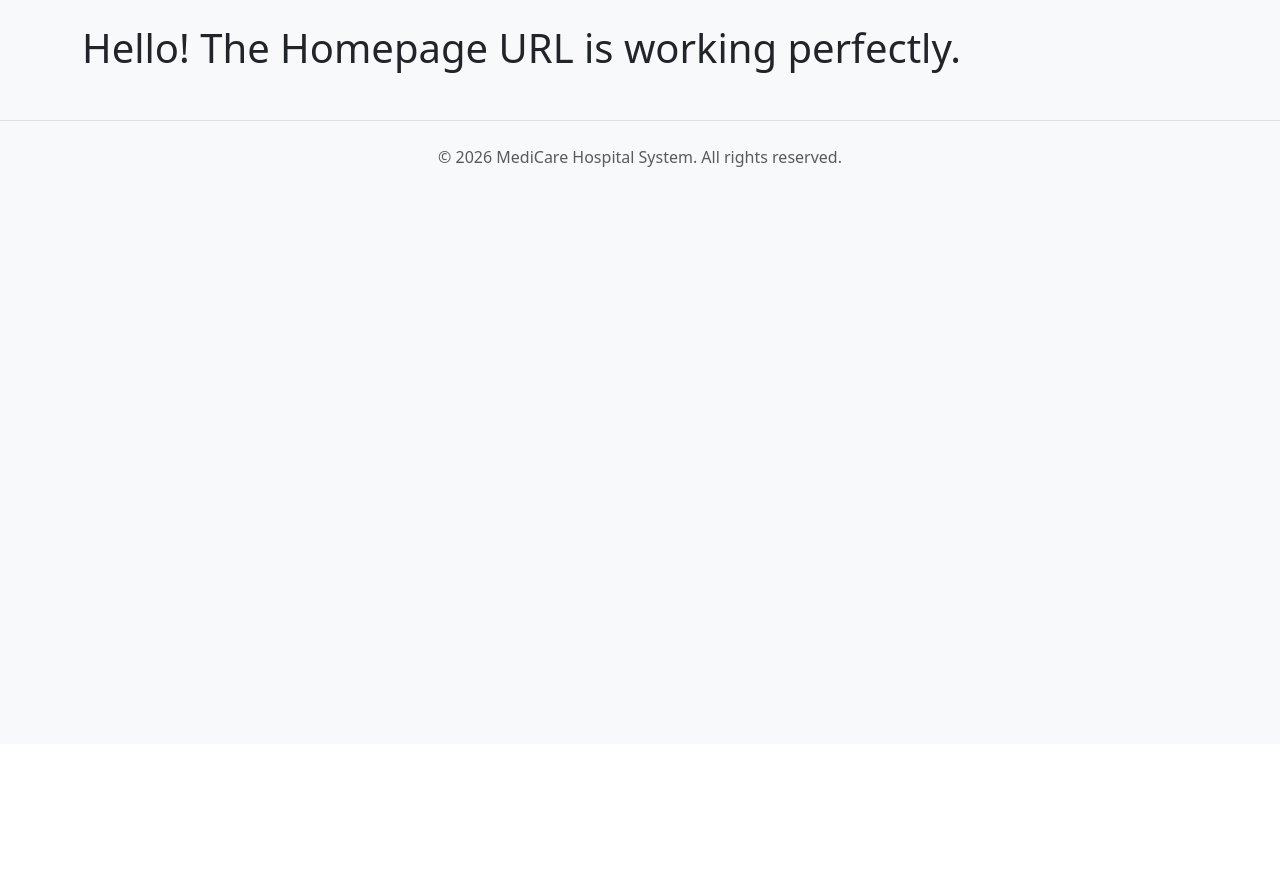
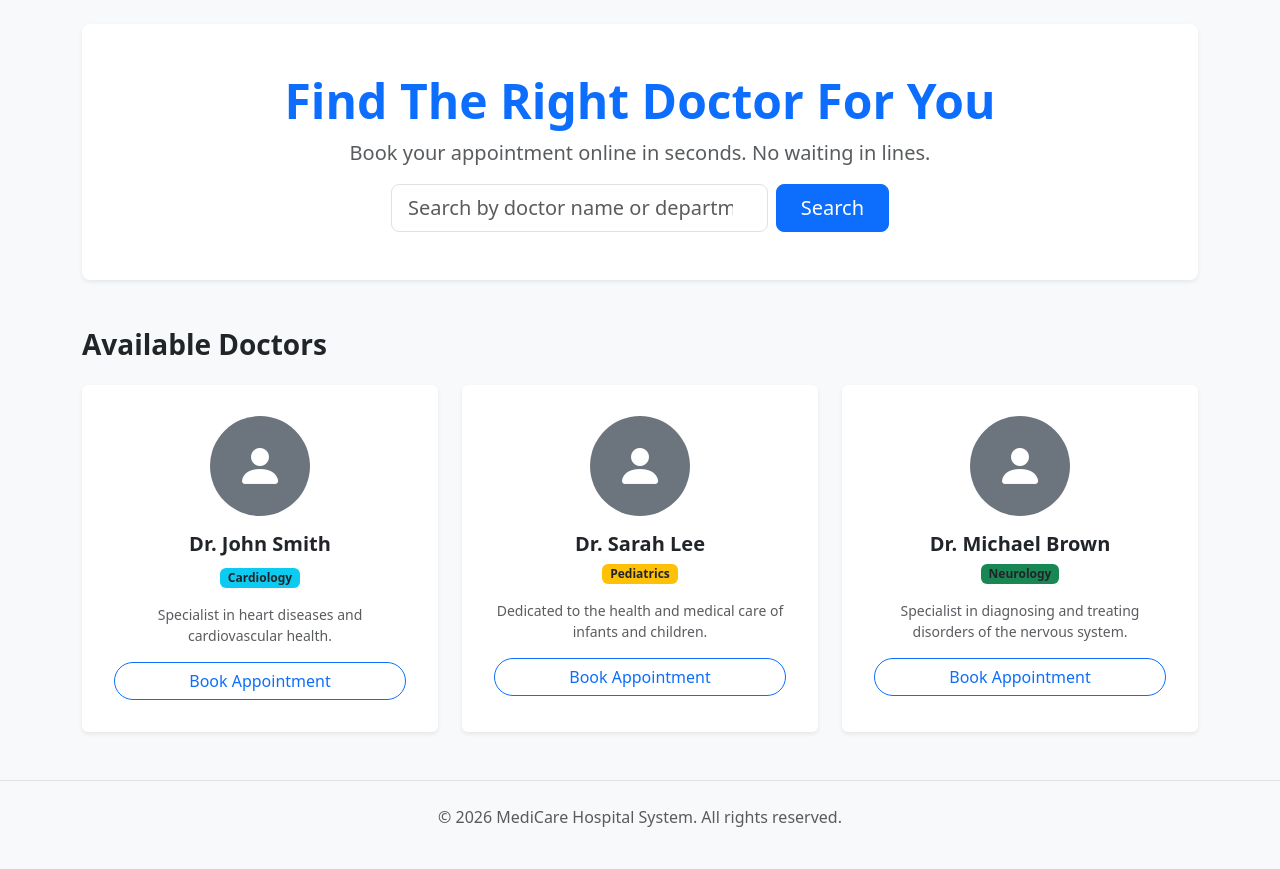
Before and after one commit to aymenbena03-droid/Hospital-System, a Django app: template core/templates/core/home.html in a window 1280 px wide. Shown: the part 56-925 px from the top of the page. Before the commit the page ends 223 px from the top, so only its background shows below. Run offline with Django 5.2, Linux system fonts and the light colour scheme; the template is opened without the code that fills it, so the values that code supplies are empty.

Commit message:
added the cards

```diff
--- a/core/templates/core/home.html
+++ b/core/templates/core/home.html
@@ -1,5 +1,65 @@
 {% extends 'base.html' %}
 
 {% block content %}
-    <h1>Hello! The Homepage URL is working perfectly.</h1>
+    <!-- Hero Section -->
+    <div class="p-5 mb-5 bg-white rounded-3 shadow-sm text-center">
+        <h1 class="display-5 fw-bold text-primary">Find The Right Doctor For You</h1>
+        <p class="lead text-muted">Book your appointment online in seconds. No waiting in lines.</p>
+        <div class="row justify-content-center">
+            <div class="col-md-6">
+                <form class="d-flex">
+                    <input class="form-control form-control-lg me-2" type="search" placeholder="Search by doctor name or department...">
+                    <button class="btn btn-primary btn-lg px-4" type="submit">Search</button>
+                </form>
+            </div>
+        </div>
+    </div>
+
+    <!-- Doctor Cards Grid -->
+    <h3 class="mb-4 fw-bold text-dark">Available Doctors</h3>
+    <div class="row g-4">
+        <!-- Card1 -->
+        <div class="col-md-4">
+            <div class="card h-100 shadow-sm border-0 text-center p-3">
+                <div class="mx-auto bg-secondary rounded-circle d-flex align-items-center justify-content-center text-white" style="width: 100px; height: 100px; margin-top: 15px;">
+                    <i class="bi bi-person-fill" style="font-size: 3rem;"></i>
+                </div>
+                <div class="card-body">
+                    <h5 class="card-title fw-bold">Dr. John Smith</h5>
+                    <span class="badge bg-info text-dark mb-3">Cardiology</span>
+                    <p class="card-text text-muted small">Specialist in heart diseases and cardiovascular health.</p>
+                    <a href="#" class="btn btn-outline-primary w-100 rounded-pill">Book Appointment</a>
+                </div>
+            </div>
+        </div>
+
+        <!-- Card2 -->
+        <div class="col-md-4">
+            <div class="card h-100 border-0 shadow-sm text-center p-3">
+                <div class="mx-auto bg-secondary rounded-circle d-flex align-items-center justify-content-center text-white" style="width: 100px; height: 100px; margin-top: 15px;">
+                    <i class="bi bi-person-fill" style="font-size: 3rem;"></i>
+                </div>
+                <div class="card-body">
+                    <h5 class="card-title fw-bold mb-1">Dr. Sarah Lee</h5>
+                    <span class="badge bg-warning text-dark mb-3">Pediatrics</span>
+                    <p class="card-text text-muted small">Dedicated to the health and medical care of infants and children.</p>
+                    <a href="#" class="btn btn-outline-primary w-100 rounded-pill">Book Appointment</a>
+                </div>
+            </div>
+        </div>
+        <!-- Card3 -->
+        <div class="col-md-4">
+            <div class="card h-100 border-0 shadow-sm text-center p-3">
+                <div class="mx-auto bg-secondary rounded-circle d-flex align-items-center justify-content-center text-white" style="width: 100px; height: 100px; margin-top: 15px;">
+                    <i class="bi bi-person-fill" style="font-size: 3rem;"></i>
+                </div>
+                <div class="card-body">
+                    <h5 class="card-title fw-bold mb-1">Dr. Michael Brown</h5>
+                    <span class="badge bg-success text-dark mb-3">Neurology</span>
+                    <p class="card-text text-muted small">Specialist in diagnosing and treating disorders of the nervous system.</p>
+                    <a href="#" class="btn btn-outline-primary w-100 rounded-pill">Book Appointment</a>
+                </div>
+            </div>
+        </div>
+    </div>
 {% endblock %}
--- a/hospital_system/settings.py
+++ b/hospital_system/settings.py
@@ -55,7 +55,7 @@ ROOT_URLCONF = 'hospital_system.urls'
 TEMPLATES = [
     {
         'BACKEND': 'django.template.backends.django.DjangoTemplates',
-        'DIRS': [],
+        'DIRS': [BASE_DIR / 'templates'],
         'APP_DIRS': True,
         'OPTIONS': {
             'context_processors': [
```
Also changed, not shown: templates/base.html (renamed from core/templates/core/base.html).
